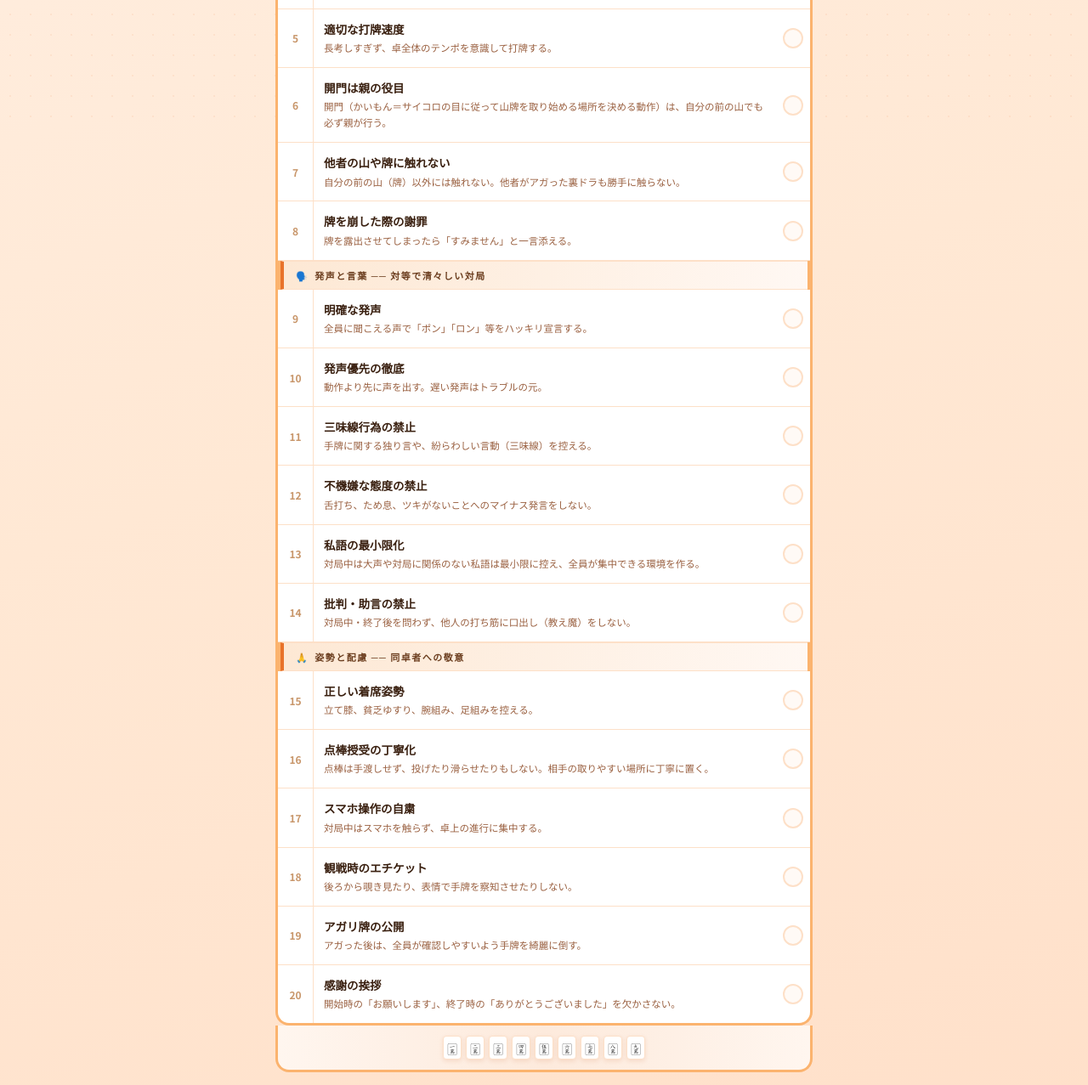
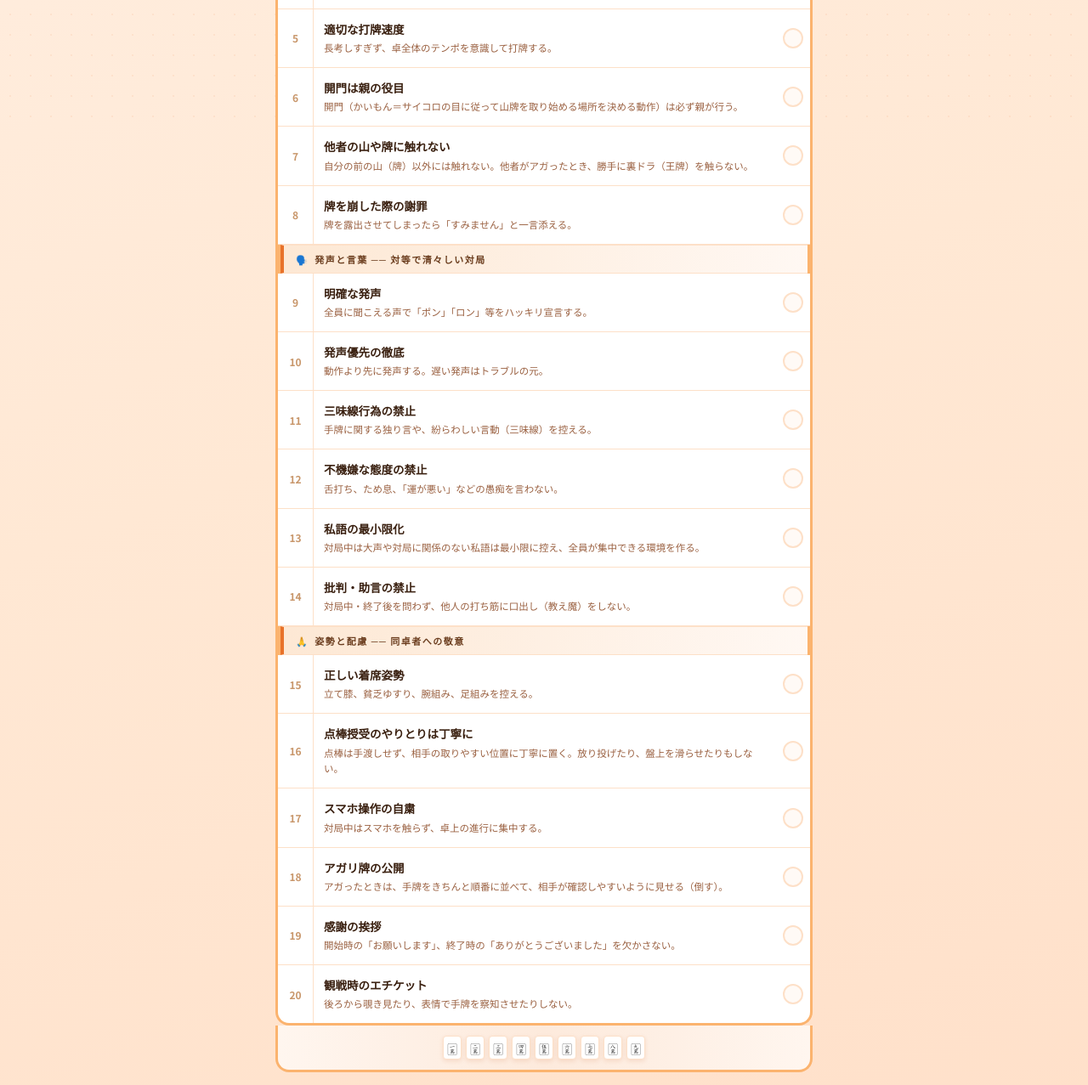
Before and after one commit to neuronkobe-byte/etiquette-check, a plain HTML site: page index.html in a window 1280 px wide. Shown: the part 643-1920 px from the top of the page at 85% size. Drawn offline with Linux system fonts and the light colour scheme; a web font is replaced by a local one.

Commit message:
Update index.html

```diff
--- a/index.html
+++ b/index.html
@@ -305,7 +305,7 @@
   <div class="school-band">🀄 ニューロン麻雀スクール 神戸校</div>
 
   <div class="header">
-    <span class="header-icon">✿</span>
+    <span class="header-icon">🔍</span>
     <h1>麻雀エチケット<br>チェック20</h1>
     <div class="header-sub">対局マナー 全20箇条</div>
   </div>
@@ -356,12 +356,12 @@
     </div>
     <div class="check-item" data-index="5" style="animation-delay:0.20s">
       <div class="item-number">6</div>
-      <div class="item-body"><div class="item-title">開門は親の役目</div><div class="item-desc">開門（かいもん＝サイコロの目に従って山牌を取り始める場所を決める動作）は、自分の前の山でも必ず親が行う。</div></div>
+      <div class="item-body"><div class="item-title">開門は親の役目</div><div class="item-desc">開門（かいもん＝サイコロの目に従って山牌を取り始める場所を決める動作）は必ず親が行う。</div></div>
       <div class="check-box"><div class="check-circle"><span class="check-mark">✓</span></div></div>
     </div>
     <div class="check-item" data-index="6" style="animation-delay:0.23s">
       <div class="item-number">7</div>
-      <div class="item-body"><div class="item-title">他者の山や牌に触れない</div><div class="item-desc">自分の前の山（牌）以外には触れない。他者がアガった裏ドラも勝手に触らない。</div></div>
+      <div class="item-body"><div class="item-title">他者の山や牌に触れない</div><div class="item-desc">自分の前の山（牌）以外には触れない。他者がアガったとき、勝手に裏ドラ（王牌）を触らない。</div></div>
       <div class="check-box"><div class="check-circle"><span class="check-mark">✓</span></div></div>
     </div>
     <div class="check-item" data-index="7" style="animation-delay:0.26s">
@@ -384,7 +384,7 @@
     </div>
     <div class="check-item" data-index="9" style="animation-delay:0.32s">
       <div class="item-number">10</div>
-      <div class="item-body"><div class="item-title">発声優先の徹底</div><div class="item-desc">動作より先に声を出す。遅い発声はトラブルの元。</div></div>
+      <div class="item-body"><div class="item-title">発声優先の徹底</div><div class="item-desc">動作より先に発声する。遅い発声はトラブルの元。</div></div>
       <div class="check-box"><div class="check-circle"><span class="check-mark">✓</span></div></div>
     </div>
     <div class="check-item" data-index="10" style="animation-delay:0.35s">
@@ -394,7 +394,7 @@
     </div>
     <div class="check-item" data-index="11" style="animation-delay:0.38s">
       <div class="item-number">12</div>
-      <div class="item-body"><div class="item-title">不機嫌な態度の禁止</div><div class="item-desc">舌打ち、ため息、ツキがないことへのマイナス発言をしない。</div></div>
+      <div class="item-body"><div class="item-title">不機嫌な態度の禁止</div><div class="item-desc">舌打ち、ため息、「運が悪い」などの愚痴を言わない。</div></div>
       <div class="check-box"><div class="check-circle"><span class="check-mark">✓</span></div></div>
     </div>
     <div class="check-item" data-index="12" style="animation-delay:0.41s">
@@ -422,7 +422,7 @@
     </div>
     <div class="check-item" data-index="15" style="animation-delay:0.50s">
       <div class="item-number">16</div>
-      <div class="item-body"><div class="item-title">点棒授受の丁寧化</div><div class="item-desc">点棒は手渡しせず、投げたり滑らせたりもしない。相手の取りやすい場所に丁寧に置く。</div></div>
+      <div class="item-body"><div class="item-title">点棒授受のやりとりは丁寧に</div><div class="item-desc">点棒は手渡しせず、相手の取りやすい位置に丁寧に置く。放り投げたり、盤上を滑らせたりもしない。</div></div>
       <div class="check-box"><div class="check-circle"><span class="check-mark">✓</span></div></div>
     </div>
     <div class="check-item" data-index="16" style="animation-delay:0.53s">
@@ -432,17 +432,17 @@
     </div>
     <div class="check-item" data-index="17" style="animation-delay:0.56s">
       <div class="item-number">18</div>
-      <div class="item-body"><div class="item-title">観戦時のエチケット</div><div class="item-desc">後ろから覗き見たり、表情で手牌を察知させたりしない。</div></div>
+      <div class="item-body"><div class="item-title">アガリ牌の公開</div><div class="item-desc">アガったときは、手牌をきちんと順番に並べて、相手が確認しやすいように見せる（倒す）。</div></div>
       <div class="check-box"><div class="check-circle"><span class="check-mark">✓</span></div></div>
     </div>
     <div class="check-item" data-index="18" style="animation-delay:0.59s">
       <div class="item-number">19</div>
-      <div class="item-body"><div class="item-title">アガリ牌の公開</div><div class="item-desc">アガった後は、全員が確認しやすいよう手牌を綺麗に倒す。</div></div>
+      <div class="item-body"><div class="item-title">感謝の挨拶</div><div class="item-desc">開始時の「お願いします」、終了時の「ありがとうございました」を欠かさない。</div></div>
       <div class="check-box"><div class="check-circle"><span class="check-mark">✓</span></div></div>
     </div>
     <div class="check-item" data-index="19" style="animation-delay:0.62s">
       <div class="item-number">20</div>
-      <div class="item-body"><div class="item-title">感謝の挨拶</div><div class="item-desc">開始時の「お願いします」、終了時の「ありがとうございました」を欠かさない。</div></div>
+      <div class="item-body"><div class="item-title">観戦時のエチケット</div><div class="item-desc">後ろから覗き見たり、表情で手牌を察知させたりしない。</div></div>
       <div class="check-box"><div class="check-circle"><span class="check-mark">✓</span></div></div>
     </div>
 
```
